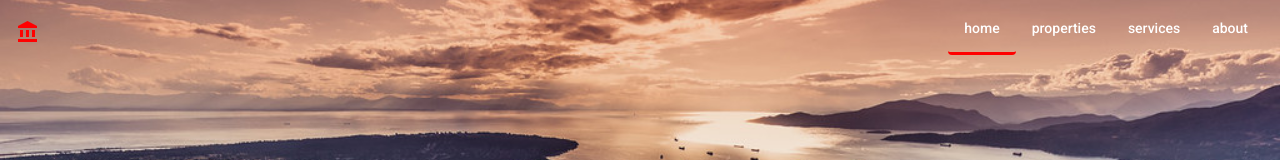
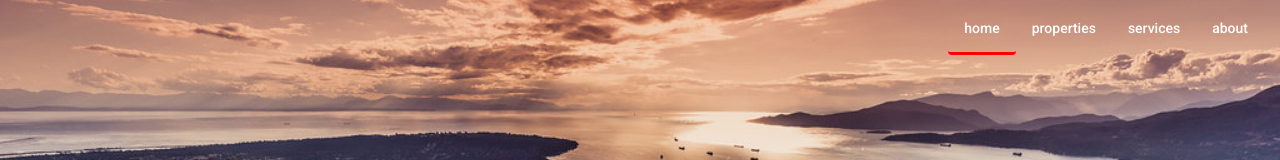
Before and after one commit to bob1457/MPM, an Angular app: page / in a window 1280 px wide. Shown: the top 160 px of the page. Built offline with nearby package versions, Linux system fonts and the light colour scheme.

Commit message:
Show/hide logo

```diff
--- a/src/app/app.component.html
+++ b/src/app/app.component.html
@@ -21,7 +21,7 @@
 <router-outlet></router-outlet> -->
 <mat-toolbar class="main-toolbar">
     <!-- <img src="http://placehold.it/35x35"> -->
-    <i class="material-icons" style="color: red;">
+    <i class="material-icons" style="color: red;" *ngIf="(router.url != '/')">
       account_balance
       </i>
     <span class="toolbar-spacer"></span>
--- a/src/app/app.component.ts
+++ b/src/app/app.component.ts
@@ -1,4 +1,5 @@
 import { Component } from '@angular/core';
+import { Router } from '@angular/router';
 
 @Component({
   selector: 'app-root',
@@ -7,4 +8,8 @@ import { Component } from '@angular/core';
 })
 export class AppComponent {
   title = 'realconcept';
+
+  constructor(public router: Router) {}
+
+
 }
```
